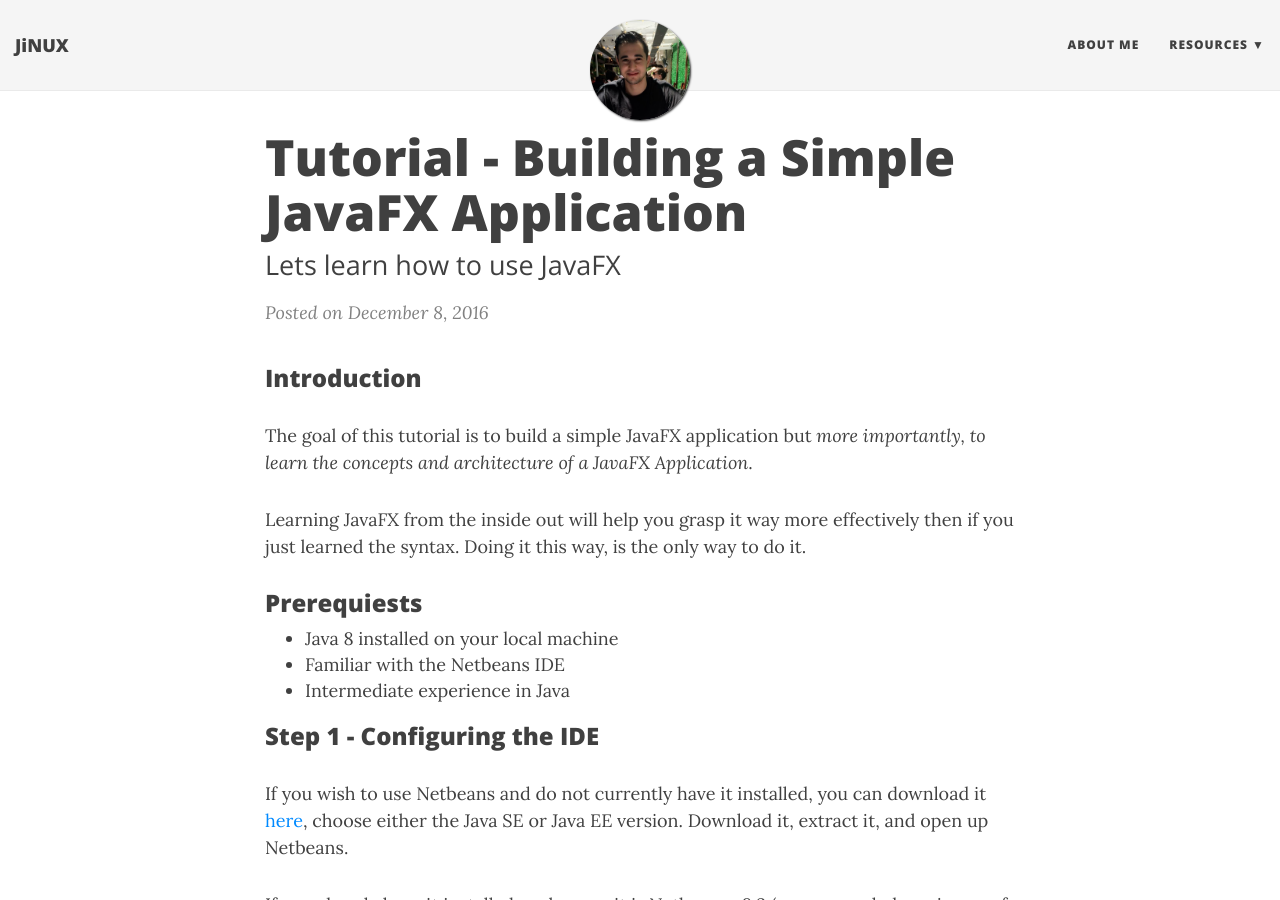
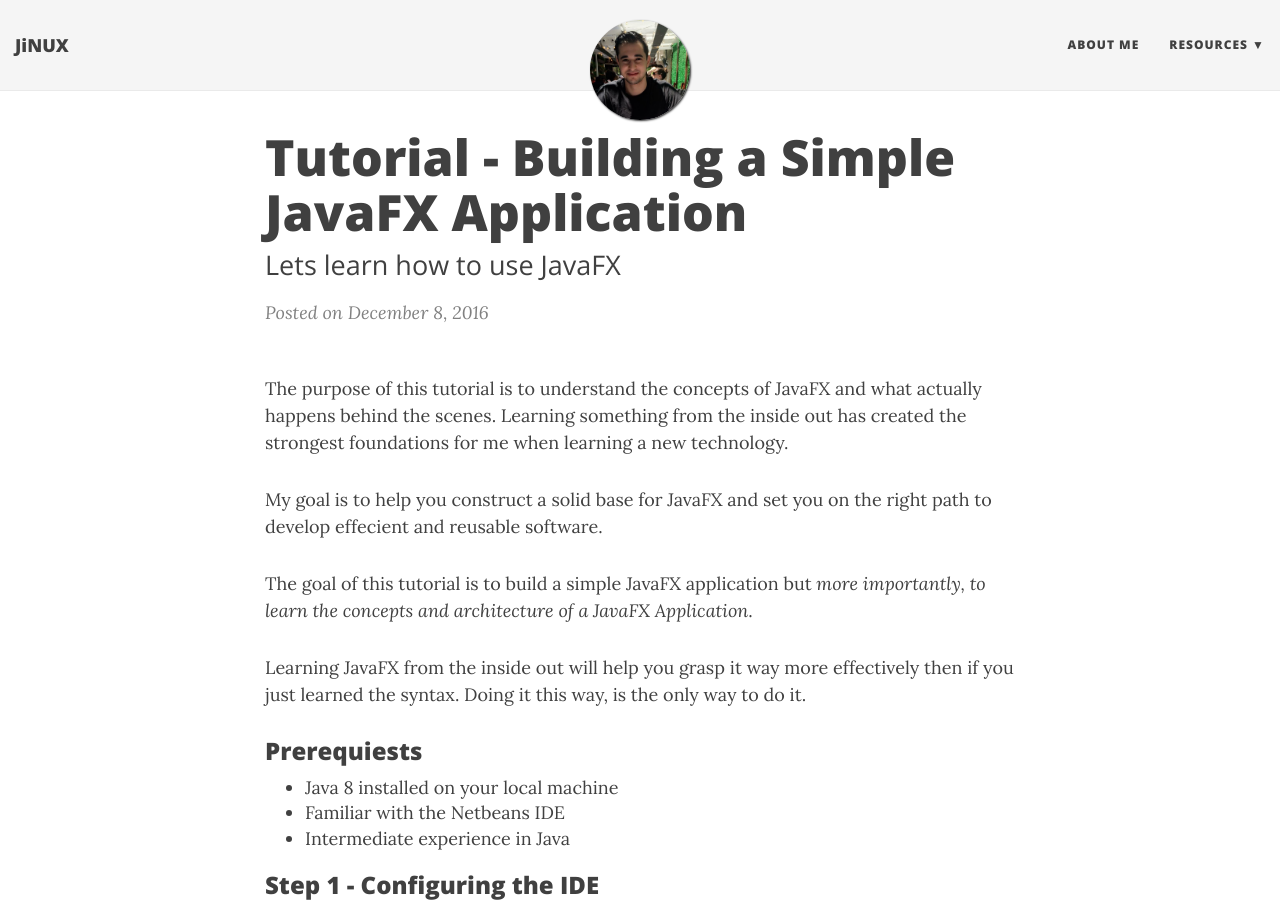
Before and after one commit to edwardciccone/edwardciccone.github.io, a Jekyll site: the page built from _posts/2016-12-08-JavaFX-Basics-Tutorial.md, in a window 1280 px wide and 900 px high. Built offline with Jekyll 4.4.1, drawn with Linux system fonts in a browser that asks for light colours; nearby versions of some CDN libraries; comment, search, counter and statistics services are not loaded.

Commit message:
Update 2016-12-08-JavaFX-Basics-Tutorial.md

```diff
--- a/_posts/2016-12-08-JavaFX-Basics-Tutorial.md
+++ b/_posts/2016-12-08-JavaFX-Basics-Tutorial.md
@@ -3,8 +3,10 @@ layout: post
 title: Tutorial - Building a Simple JavaFX Application
 subtitle: Lets learn how to use JavaFX
 ---
+The purpose of this tutorial is to understand the concepts of JavaFX and what actually happens behind the scenes. Learning something from the inside out has created the strongest foundations for me when learning a new technology.
 
-### Introduction
+My goal is to help you construct a solid base for JavaFX and set you on the right path to develop effecient and reusable software.
+
 The goal of this tutorial is to build a simple JavaFX application but _more importantly, to learn the concepts and architecture of a JavaFX Application_.
 
 Learning JavaFX from the inside out will help you grasp it way more effectively then if you just learned the syntax. Doing it this way, is the only way to do it.
```
